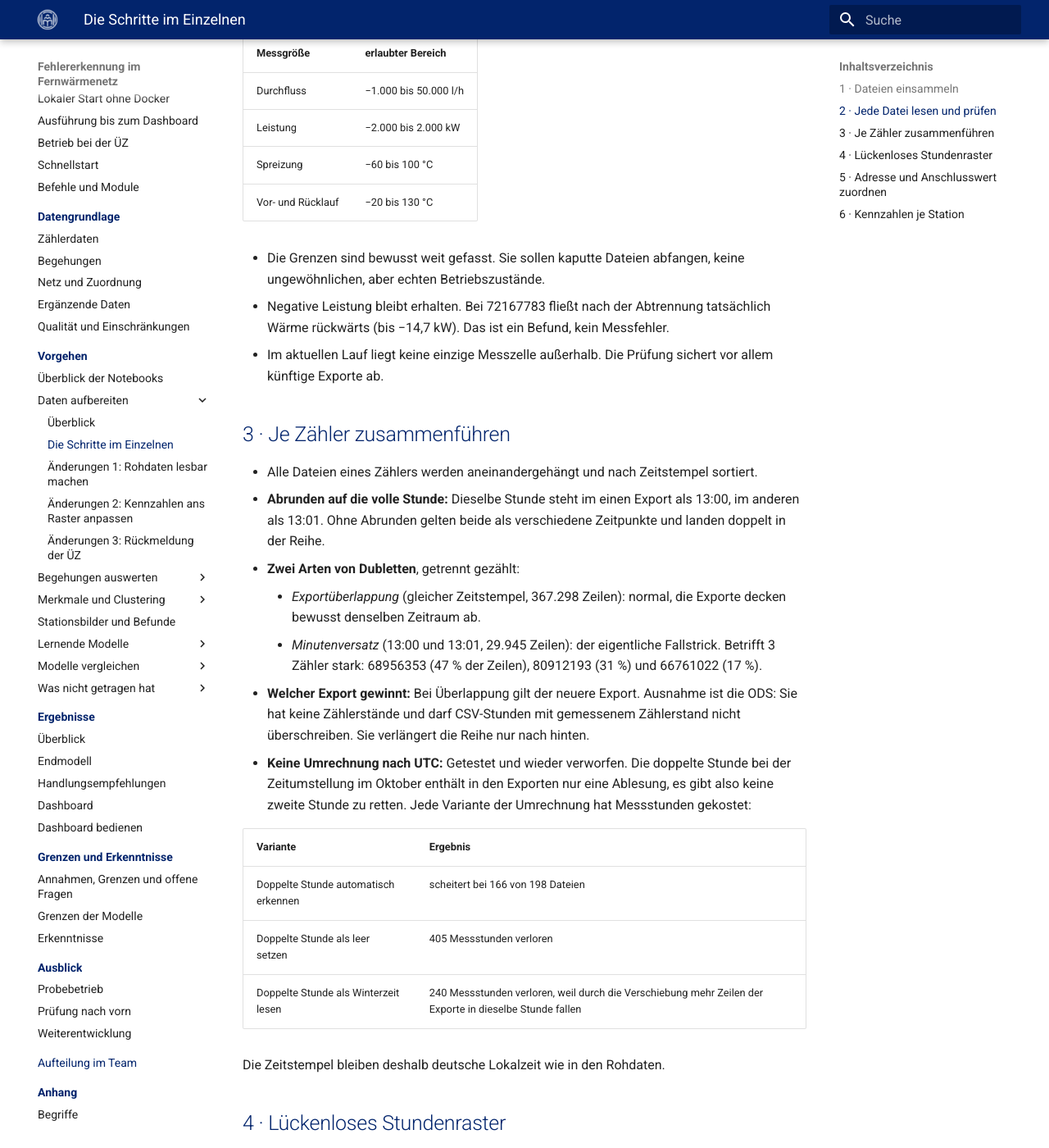
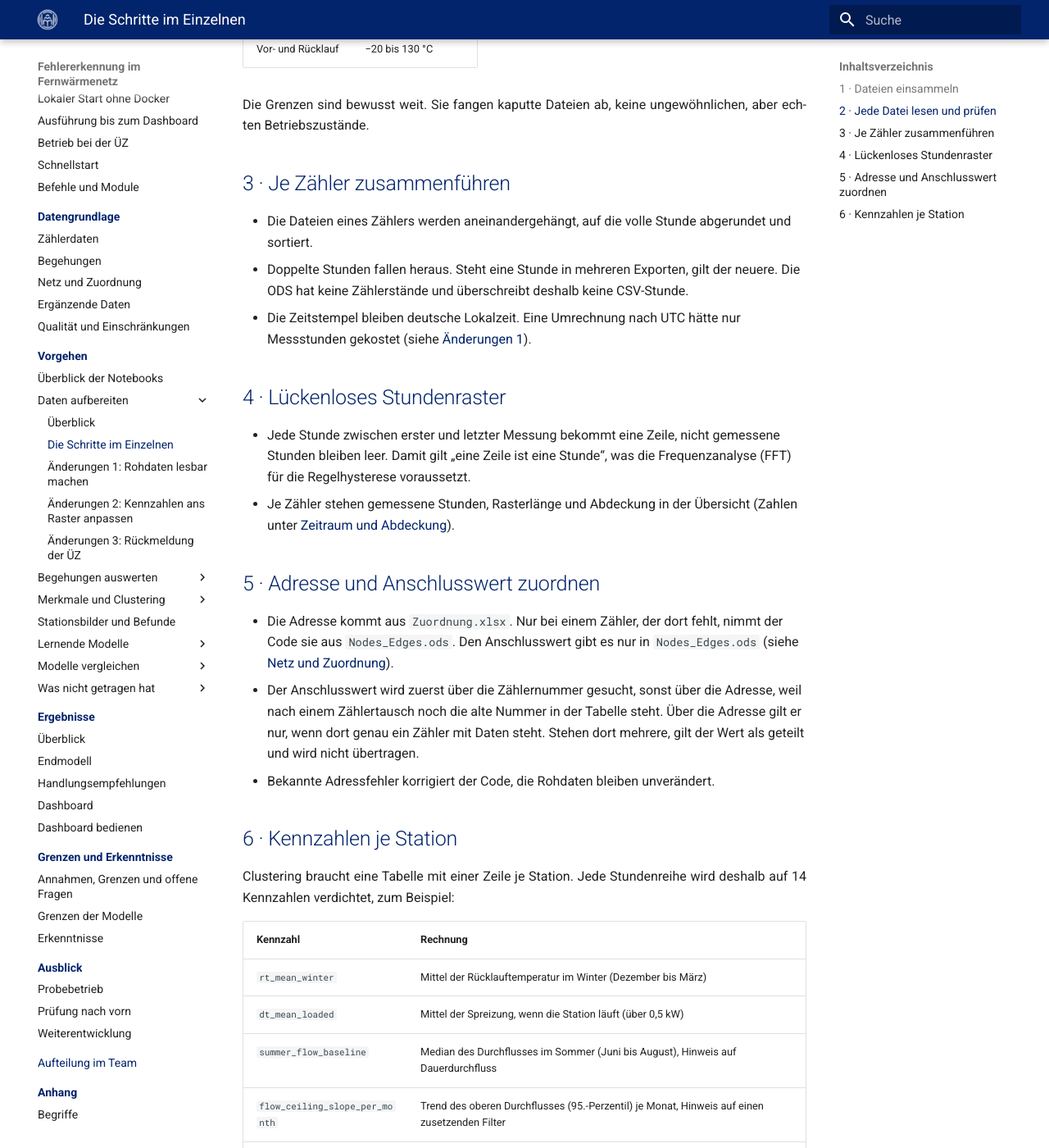
Before and after one commit to ivelinayna/projektseminar, an MkDocs documentation site: the page built from docs/aufbereitung/schritte.md, in a window 1280 px wide and 1400 px high, scrolled down 1065 px. Shown: the whole window at 82% size. Built offline with MkDocs 1.6.1 and Material for MkDocs 9.7.7, drawn with Linux system fonts in a browser that asks for light colours; some of the changed text lies outside the part shown.

Commit message:
Doku: Daten aufbereiten allgemeiner, Netz und Zuordnung zum Erzeuger aktualisiert
- Die Schritte im Einzelnen: ohne Einzelfälle einzelner Zähler, Details per Link auf
  die Datengrundlage; Aussagen gegen den Code von Notebook 00 geprüft
- Tabelle der UTC-Varianten nach Änderungen 1 (Rohdaten lesbar machen) verschoben
- Überblick: Abschnitt "Was offen bleibt" entfernt (Punkte stehen unter Datengrundlage
  und Stationscluster)
- Netz und Zuordnung: Pfeile und Wärmenetzplan auf den bestätigten Erzeuger (Notebook 32)

```diff
--- a/docs/aufbereitung/schritte.md
+++ b/docs/aufbereitung/schritte.md
@@ -1,33 +1,30 @@
 # Die Schritte im Einzelnen
 
-Notebook 00 arbeitet die Schritte in dieser Reihenfolge ab. Zu jedem Schritt steht, was er macht und warum es ihn
-gibt. Wie die Schritte im Lauf des Projekts entstanden sind, steht auf den Seiten zu den Änderungen.
+Notebook 00 arbeitet die Schritte in dieser Reihenfolge ab. Zu jedem Schritt steht, was er macht und warum. Welche
+Eigenheiten der Exporte dahinterstecken, steht unter [Zählerdaten](../datengrundlage/zaehlerdaten.md#eigenheiten-der-exporte).
+Wie die Schritte entstanden sind, steht unter [Wie die Aufbereitung gewachsen ist](index.md#wie-die-aufbereitung-gewachsen-ist).
 
 ## 1 · Dateien einsammeln
 
-- Je Zähler gibt es bis zu drei Exporte: `<Zählernummer>__n.csv` (2024), `<Zählernummer>_2025n.csv` (2025) und
-  `<Zählernummer>.ods` (Nachlieferung bis Juli 2026).
-- **Falscher Dateiname:** Der Export 2024 von Zähler 72135480 heißt `721354800__n.csv`, mit einer 0 zu viel. Der
-  Fehler steckt schon im Export der ÜZ. Eine feste Zuordnung im Code hängt die Datei an den richtigen Zähler.
-- **Keine Hausstationen:** 8 Zähler fliegen sofort heraus: das BHKW, die HHS-Kessel I bis IV, der Ölspitzenkessel und
-  zwei Temperaturfühler im Heizhaus. Weil sie gar nicht erst in `real_meters/` landen, sieht sie kein späteres
-  Notebook.
+- Alle Exporte unter `data/raw/` werden nach Zählernummer gruppiert (siehe
+  [Lieferungen](../datengrundlage/zaehlerdaten.md#lieferungen)). Ein bekannter Fehler im Dateinamen wird dabei fest
+  korrigiert.
+- Zähler, die keine Hausstation sind, fallen sofort heraus und landen gar nicht erst in `real_meters/`.
 
 ## 2 · Jede Datei lesen und prüfen
 
-Die Reihenfolge der Schritte in der Lesefunktion ist wichtig:
+Die Reihenfolge ist wichtig:
 
-1. **Spreizung ergänzen:** Eine Datei (81050517, Export 2025) liefert die Spreizung nicht mit. Sie ist per Definition
-   Vorlauf minus Rücklauf und wird berechnet, statt den ganzen Zähler zu verwerfen. Das passiert vor der
-   Skalierungskorrektur, denn eine Differenz skaliert genauso wie ihre Summanden.
-2. **Pflichtspalten prüfen:** Fehlt eine der fünf Messgrößen, wird nur dieser eine Zähler übersprungen und mit Grund
-   aufgelistet. Der Lauf bricht nicht ab, und nichts fällt stillschweigend weg.
-3. **Zeilen ohne Messwert verwerfen:** Eine Zeile fliegt nur heraus, wenn alle fünf Messgrößen leer sind. Das sind
-   Zählerstände an Stichtagen, keine Messungen. Nullwerte bleiben drin: 0 ist eine Messung, leer nicht.
-4. **ODS zurückrechnen:** Die ODS-Dateien speichern alle Werte 1000-fach zu groß. Erkannt wird das am Median der
-   Vorlauftemperatur (über 1000).
-5. **Plausibilität prüfen:** Werte außerhalb physikalischer Grenzen werden auf leer gesetzt. Erst zurückrechnen, dann
-   prüfen. Andersherum würde jeder ODS-Wert als unmöglich aussortiert.
+1. **Spreizung ergänzen**, falls sie fehlt: Vorlauf minus Rücklauf. Das geht vor der Pflichtspaltenprüfung, sonst
+   würde die Datei verworfen, und vor der Skalierungskorrektur, weil eine Differenz genauso skaliert wie ihre
+   Summanden.
+2. **Pflichtspalten prüfen:** Fehlt eine Pflichtspalte, wird nur dieser Zähler übersprungen und mit Grund aufgelistet.
+   Der Lauf bricht nicht ab.
+3. **Zeilen ohne Messwert verwerfen:** nur wenn alle fünf Messgrößen leer sind. 0 ist eine Messung, leer nicht.
+4. **ODS zurückrechnen:** Liegt der Median des Vorlaufs einer Datei über 1000, sind alle Werte 1000-fach zu groß und
+   werden zurückgerechnet. Das trifft nur die ODS-Dateien.
+5. **Plausibilität prüfen:** Werte außerhalb physikalischer Grenzen werden leer gesetzt. Erst zurückrechnen, dann
+   prüfen, sonst fiele jeder ODS-Wert heraus.
 
 | Messgröße | erlaubter Bereich |
 |---|---|
@@ -36,69 +33,32 @@ Die Reihenfolge der Schritte in der Lesefunktion ist wichtig:
 | Spreizung | −60 bis 100 °C |
 | Vor- und Rücklauf | −20 bis 130 °C |
 
-- Die Grenzen sind bewusst weit gefasst. Sie sollen kaputte Dateien abfangen, keine ungewöhnlichen, aber echten
-  Betriebszustände.
-- Negative Leistung bleibt erhalten. Bei 72167783 fließt nach der Abtrennung tatsächlich Wärme rückwärts (bis
-  −14,7 kW). Das ist ein Befund, kein Messfehler.
-- Im aktuellen Lauf liegt keine einzige Messzelle außerhalb. Die Prüfung sichert vor allem künftige Exporte ab.
+Die Grenzen sind bewusst weit. Sie fangen kaputte Dateien ab, keine ungewöhnlichen, aber echten Betriebszustände.
 
 ## 3 · Je Zähler zusammenführen
 
-- Alle Dateien eines Zählers werden aneinandergehängt und nach Zeitstempel sortiert.
-- **Abrunden auf die volle Stunde:** Dieselbe Stunde steht im einen Export als 13:00, im anderen als 13:01. Ohne
-  Abrunden gelten beide als verschiedene Zeitpunkte und landen doppelt in der Reihe.
-- **Zwei Arten von Dubletten**, getrennt gezählt:
-    - *Exportüberlappung* (gleicher Zeitstempel, 367.298 Zeilen): normal, die Exporte decken bewusst denselben
-      Zeitraum ab.
-    - *Minutenversatz* (13:00 und 13:01, 29.945 Zeilen): der eigentliche Fallstrick. Betrifft 3 Zähler stark:
-      68956353 (47 % der Zeilen), 80912193 (31 %) und 66761022 (17 %).
-- **Welcher Export gewinnt:** Bei Überlappung gilt der neuere Export. Ausnahme ist die ODS: Sie hat keine
-  Zählerstände und darf CSV-Stunden mit gemessenem Zählerstand nicht überschreiben. Sie verlängert die Reihe nur
-  nach hinten.
-- **Keine Umrechnung nach UTC:** Getestet und wieder verworfen. Die doppelte Stunde bei der Zeitumstellung im Oktober
-  enthält in den Exporten nur eine Ablesung, es gibt also keine zweite Stunde zu retten. Jede Variante der Umrechnung
-  hat Messstunden gekostet:
-
-| Variante | Ergebnis |
-|---|---|
-| Doppelte Stunde automatisch erkennen | scheitert bei 166 von 198 Dateien |
-| Doppelte Stunde als leer setzen | 405 Messstunden verloren |
-| Doppelte Stunde als Winterzeit lesen | 240 Messstunden verloren, weil durch die Verschiebung mehr Zeilen der Exporte in dieselbe Stunde fallen |
-
-Die Zeitstempel bleiben deshalb deutsche Lokalzeit wie in den Rohdaten.
+- Die Dateien eines Zählers werden aneinandergehängt, auf die volle Stunde abgerundet und sortiert.
+- Doppelte Stunden fallen heraus. Steht eine Stunde in mehreren Exporten, gilt der neuere. Die ODS hat keine
+  Zählerstände und überschreibt deshalb keine CSV-Stunde.
+- Die Zeitstempel bleiben deutsche Lokalzeit. Eine Umrechnung nach UTC hätte nur Messstunden gekostet (siehe
+  [Änderungen 1](rohdaten.md#keine-umrechnung-nach-utc)).
 
 ## 4 · Lückenloses Stundenraster
 
-- Die Exporte enthalten nur gemessene Stunden. Eine Lücke war eine fehlende Zeile und damit unsichtbar.
-- Jetzt bekommt jede Stunde zwischen erster und letzter Messung eine Zeile. Nicht gemessene Stunden bleiben leer.
-  Damit gilt „eine Zeile ist eine Stunde“. Das braucht die Frequenzanalyse (FFT) für die Regelhysterese, die mit genau
-  einer Stunde Abstand je Zeile rechnet.
-- Je Zähler stehen drei Werte in der Übersicht: gemessene Stunden, Länge des Rasters und die Abdeckung als Verhältnis
-  der beiden.
-- Ergebnis: 80 % der Rasterstunden sind gemessen, je Zähler 46 % bis 100 %, Median 79 %. 84 % der fehlenden Stunden
-  fallen in die Tageswert-Phase bis etwa November 2022 (45 Zähler mit nur einem Wert je Tag um 23 Uhr). Echte Lücken
-  sind also selten.
+- Jede Stunde zwischen erster und letzter Messung bekommt eine Zeile, nicht gemessene Stunden bleiben leer. Damit gilt
+  „eine Zeile ist eine Stunde“, was die Frequenzanalyse (FFT) für die Regelhysterese voraussetzt.
+- Je Zähler stehen gemessene Stunden, Rasterlänge und Abdeckung in der Übersicht (Zahlen unter
+  [Zeitraum und Abdeckung](../datengrundlage/zaehlerdaten.md#zeitraum-und-abdeckung)).
 
 ## 5 · Adresse und Anschlusswert zuordnen
 
-- **Adresse** aus `Zuordnung.xlsx` (Zähler und Adresse je Jahr, 102 Zähler). Die Tabelle ist vollständiger als
-  `Nodes_Edges.ods`. Bei einem Adresswechsel gilt das neuere Jahr.
-- **Anschlusswert** gibt es nur in `Nodes_Edges.ods` (99 Zähler). Er wird in drei Stufen gesucht:
-    1. direkt über die Zählernummer,
-    2. sonst über die Adresse: Nach einem Zählertausch steht in `Nodes_Edges.ods` noch die alte Nummer. Der neue
-       Zähler findet seinen Anschlusswert dann über die gemeinsame Adresse.
-    3. aber nur, wenn an der Adresse genau ein Zähler mit Daten steht. Stehen dort mehrere, gilt der Wert als
-       „geteilt“, und keiner bekommt ihn.
-- **Adresskorrektur:** Zwei Zähler (80912175 und 80912177) stehen in `Nodes_Edges.ods` und im Blatt 2024 von
-  `Zuordnung.xlsx` unter der Hausnummer eines anderen Hauses desselben Eigentümers. Die richtige Adresse steht als
-  Korrektur im Code.
-
-| Herkunft des Anschlusswerts | HAST |
-|---|---|
-| direkt über die Zählernummer | 85 |
-| über die Adresse (nach Zählertausch) | 2 |
-| geteilt (zwei Stationen auf einem Grundstück) | 2 |
-| fehlt (Zähler steht in keiner Tabelle) | 4 |
+- Die Adresse kommt aus `Zuordnung.xlsx`. Nur bei einem Zähler, der dort fehlt, nimmt der Code sie aus
+  `Nodes_Edges.ods`. Den Anschlusswert gibt es nur in `Nodes_Edges.ods` (siehe
+  [Netz und Zuordnung](../datengrundlage/netz_und_zuordnung.md)).
+- Der Anschlusswert wird zuerst über die Zählernummer gesucht, sonst über die Adresse, weil nach einem Zählertausch
+  noch die alte Nummer in der Tabelle steht. Über die Adresse gilt er nur, wenn dort genau ein Zähler mit Daten steht.
+  Stehen dort mehrere, gilt der Wert als geteilt und wird nicht übertragen.
+- Bekannte Adressfehler korrigiert der Code, die Rohdaten bleiben unverändert.
 
 ## 6 · Kennzahlen je Station
 
```
Also changed, not shown: other parts of docs/aufbereitung/schritte.md (+1 -1 lines), docs/aufbereitung/index.md (+0 -16 lines), docs/aufbereitung/rohdaten.md (+8 -1 lines), docs/datengrundlage/netz_und_zuordnung.md (+5 -5 lines).
